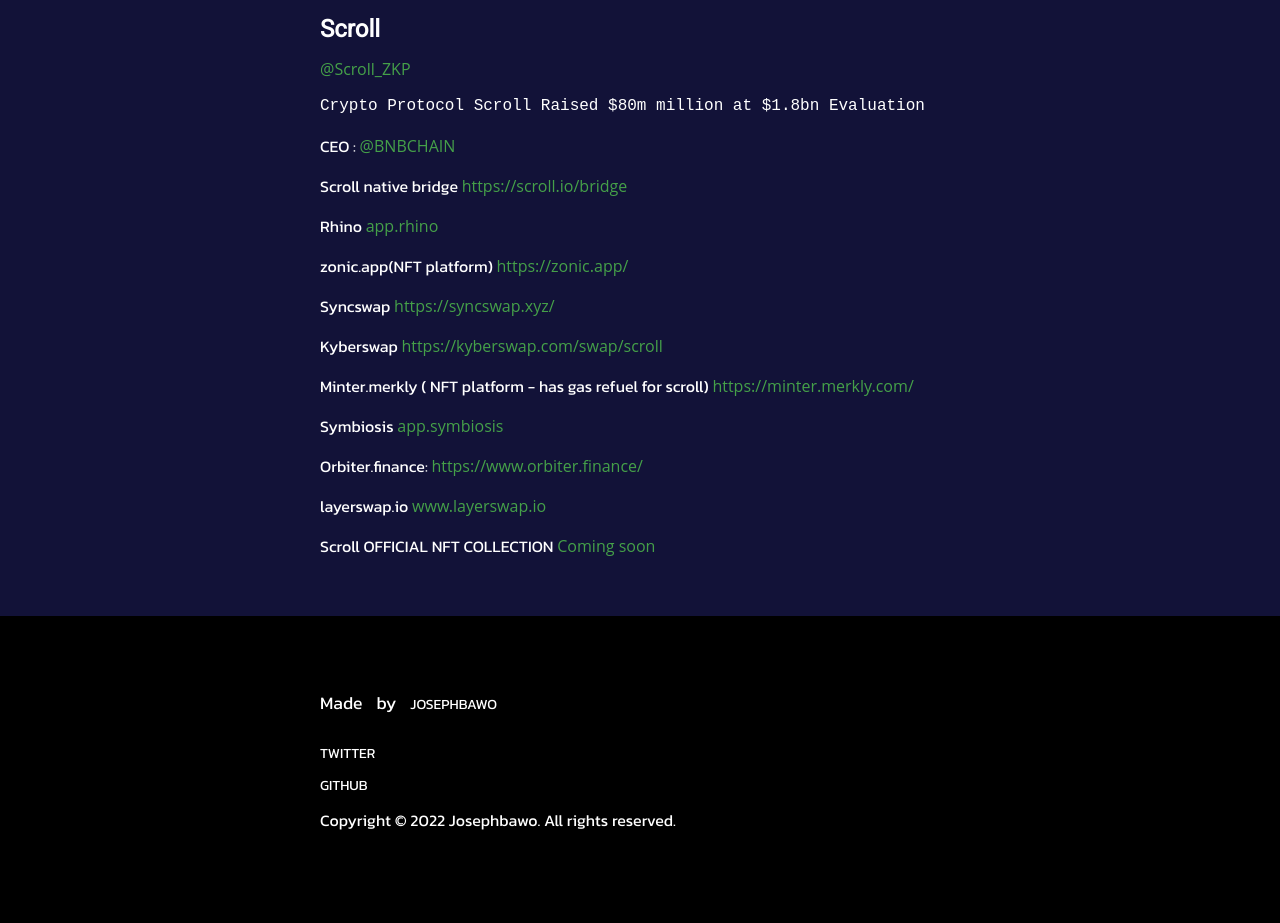
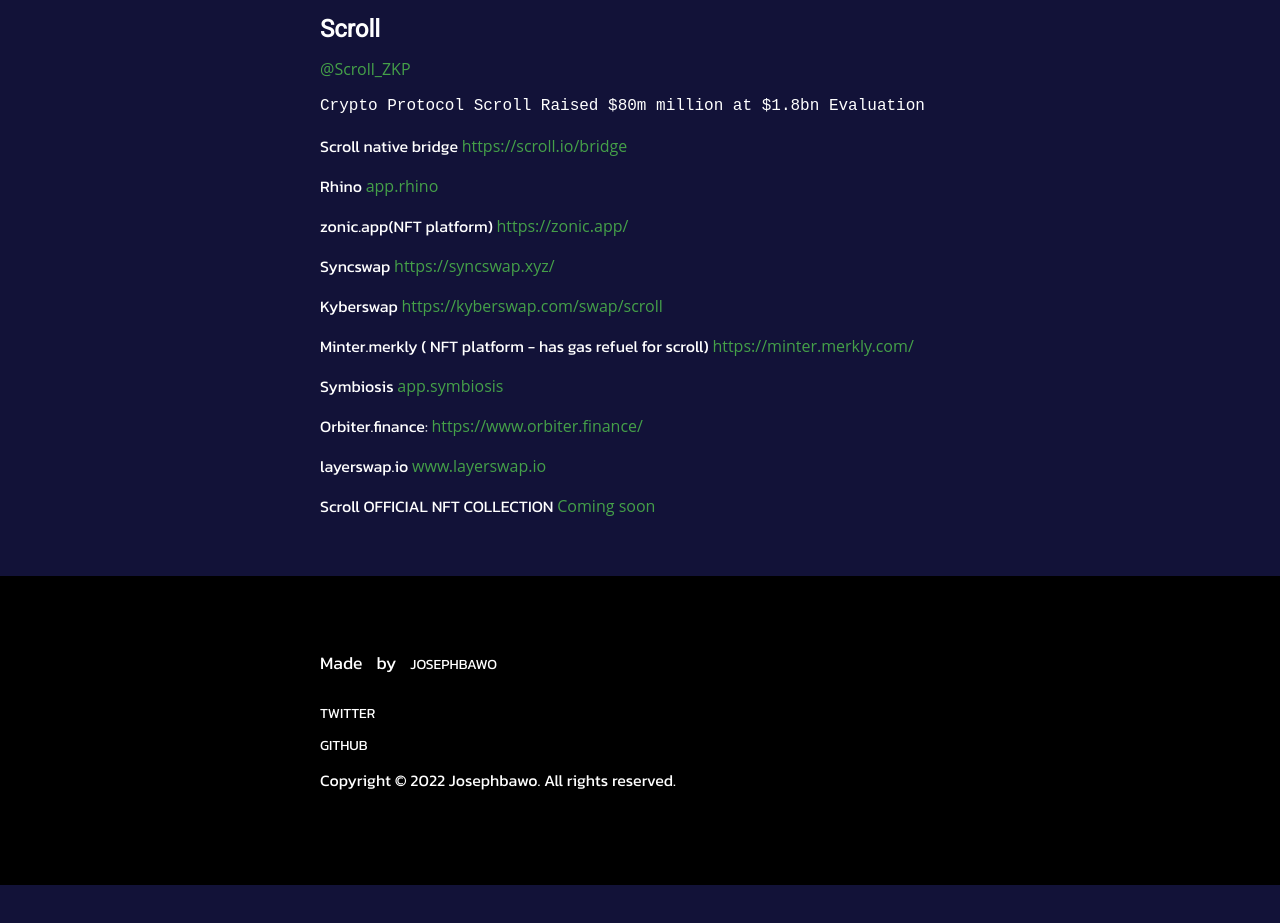
Before and after one commit to Joebakid/NFT-blog, a plain HTML site: page link.html in a window 1280 px wide. Shown: the part 6200-7123 px from the top of the page. After the commit the page ends 7085 px from the top, so only its background shows below. Drawn offline with nearby package versions, Linux system fonts and the light colour scheme.

Commit message:
typo correction

```diff
--- a/link.html
+++ b/link.html
@@ -686,7 +686,7 @@
             <p class="fund-raised">
               Crypto Protocol Scroll Raised $80m million at $1.8bn Evaluation
             </p>
-            <p class="ceo-project">
+            <!-- <p class="ceo-project">
               CEO :
 
               <a
@@ -694,7 +694,7 @@
                 href="https://twitter.com/BNBCHAIN?ref_src=twsrc%5Egoogle%7Ctwcamp%5Eserp%7Ctwgr%5Eauthor"
                 >@BNBCHAIN</a
               >
-            </p>
+            </p> -->
 
             <p>
               Scroll native bridge
```
